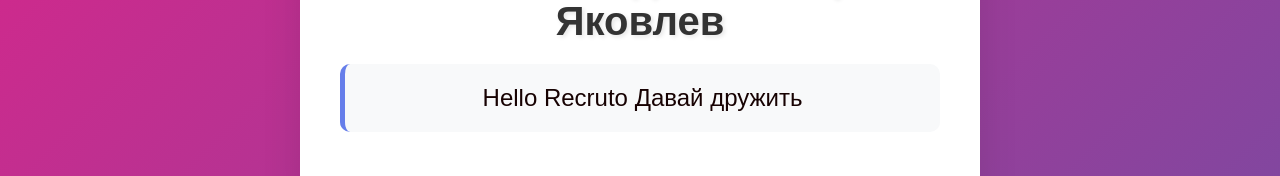
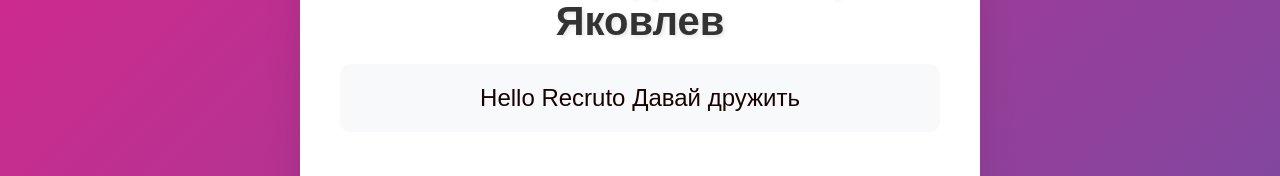
Before and after one commit to Golovastik777/Recruto_task, a plain HTML site: page index.html in a window 1280 px wide. Shown: the part 383-559 px from the top of the page. Drawn offline with Linux system fonts and the light colour scheme.

Commit message:
Update styles.css

```diff
--- a/styles.css
+++ b/styles.css
@@ -33,7 +33,6 @@ h1 {
     padding: 20px;
     background: #f8f9fa;
     border-radius: 10px;
-    border-left: 5px solid #667eea;
 }
 
 .url-example {
```
